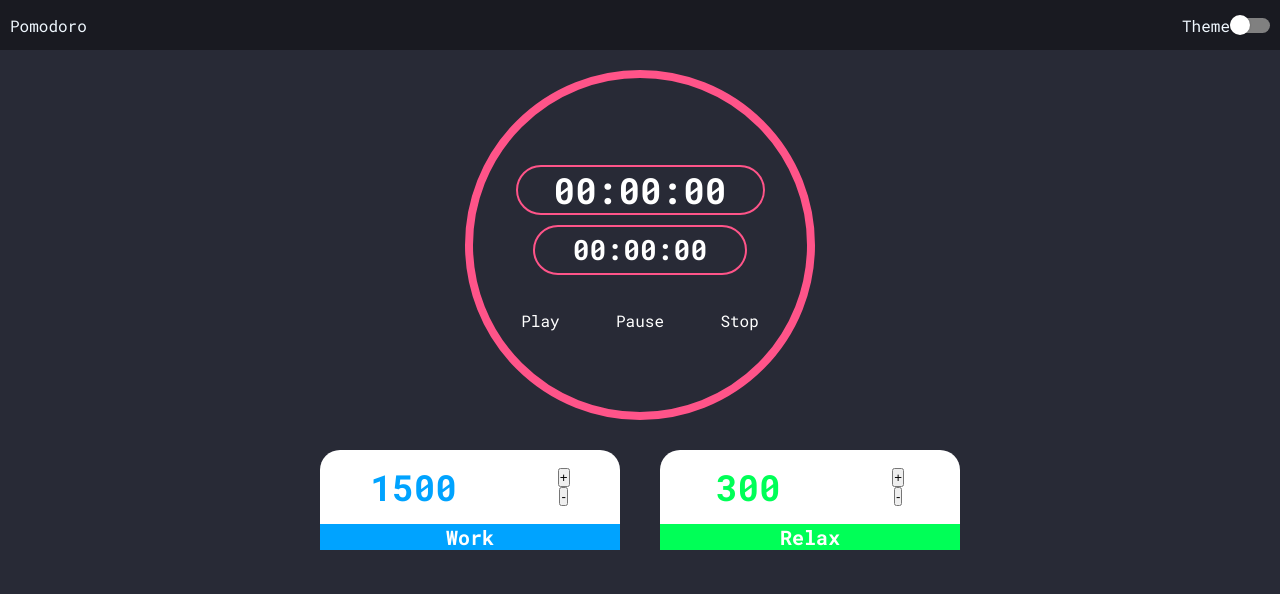
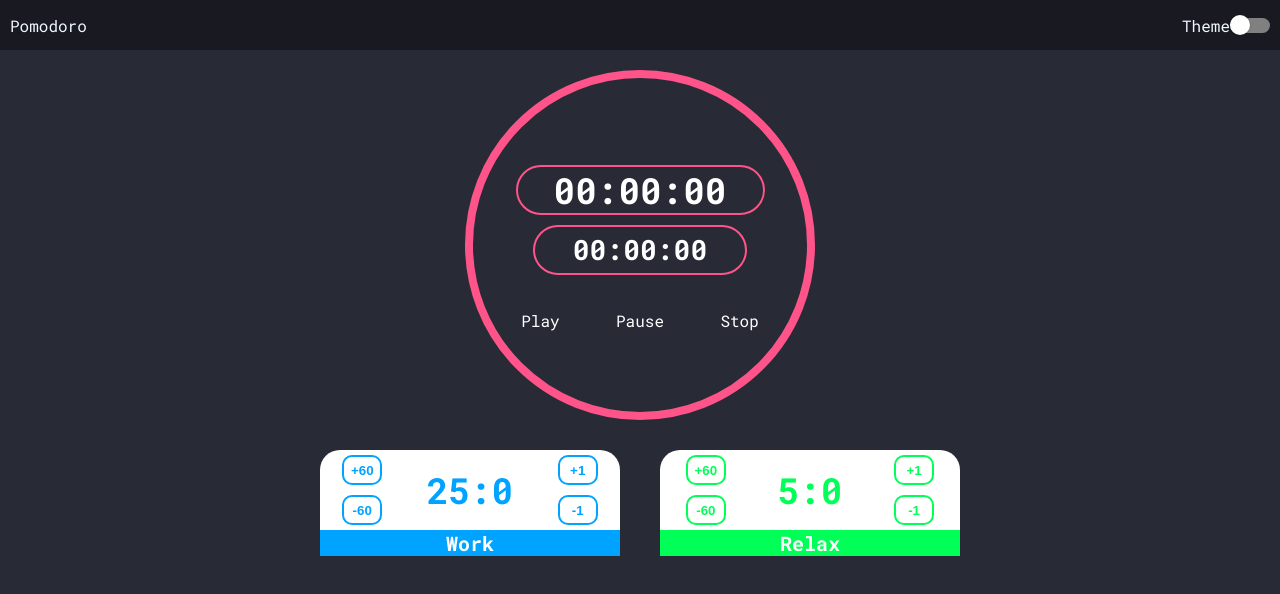
Before and after one commit to muril0-0/pomodoro-reactjs, a React (Create React App) app: page / in a window 1280 px wide. Shown: the top 594 px of the page. Built offline with nearby package versions, Linux system fonts and the light colour scheme.

Commit message:
Counter improved and button styled added

```diff
--- a/src/components/Panel.js
+++ b/src/components/Panel.js
@@ -6,12 +6,26 @@ export default function Panel() {
   const [Work, setWork] = useState(60 * 25);
   const [Relax, setRelax] = useState(60 * 5);
 
-  function Up(SelectTime) {
+  function UpSeconds(SelectTime) {
+    const newTime = SelectTime + 1;
+    return newTime;
+  }
+
+  function DownSeconds(SelectTime) {
+    if (SelectTime < 0) {
+      return 0;
+    } else {
+      const newTime = SelectTime - 1;
+      return newTime;
+    }
+  }
+
+  function UpMinutes(SelectTime) {
     const newTime = SelectTime + 60;
     return newTime;
   }
 
-  function Down(SelectTime) {
+  function DownMinutes(SelectTime) {
     if (SelectTime <= 0) {
       return 0;
     } else {
@@ -25,20 +39,28 @@ export default function Panel() {
       <div className="wrapper-panel">
         <div className="work-panel">
           <div className="selector-time">
-            <p>{Work}</p>
             <div className="controls-time">
-              <button onClick={() => setWork(Up(Work))}>+</button>
-              <button onClick={() => setWork(Down(Work))}>-</button>
+              <button onClick={() => setWork(UpMinutes(Work))}>+60</button>
+              <button onClick={() => setWork(DownMinutes(Work))}>-60</button>
+            </div>
+            <p>{`${Math.floor(Work / 60)}:${Math.floor(Work % 60)}`}</p>
+            <div className="controls-time">
+              <button onClick={() => setWork(UpSeconds(Work))}>+1</button>
+              <button onClick={() => setWork(DownSeconds(Work))}>-1</button>
             </div>
           </div>
           <p>Work</p>
         </div>
         <div className="relax-panel">
           <div className="selector-time">
-            <p>{Relax}</p>
             <div className="controls-time">
-              <button onClick={() => setRelax(Up(Relax))}>+</button>
-              <button onClick={() => setRelax(Down(Relax))}>-</button>
+              <button onClick={() => setRelax(UpMinutes(Relax))}>+60</button>
+              <button onClick={() => setRelax(DownMinutes(Relax))}>-60</button>
+            </div>
+            <p>{`${Math.floor(Relax / 60)}:${Math.floor(Relax % 60)}`}</p>
+            <div className="controls-time">
+              <button onClick={() => setRelax(UpSeconds(Relax))}>+1</button>
+              <button onClick={() => setRelax(DownSeconds(Relax))}>-1</button>
             </div>
           </div>
           <p>Relax</p>
--- a/src/styles/panel.css
+++ b/src/styles/panel.css
@@ -58,3 +58,42 @@
   align-items: center;
   justify-content: space-between;
 }
+
+.controls-time button {
+  border: none;
+  width: 40px;
+  height: 30px;
+  border-radius: 10px;
+
+  margin: 5px 0px;
+  font-weight: bold;
+
+  display: flex;
+  flex-direction: column;
+  align-items: center;
+  justify-content: center;
+
+  cursor: pointer;
+}
+
+.work-panel button {
+  background-color: #fff;
+  color: var(--blue);
+  border: 2px solid var(--blue);
+}
+
+.work-panel button:hover {
+  background-color: var(--blue);
+  color: #fff;
+}
+
+.relax-panel button {
+  background-color: #fff;
+  color: var(--green);
+  border: 2px solid var(--green);
+}
+
+.relax-panel button:hover {
+  background-color: var(--green);
+  color: #fff;
+}
```
